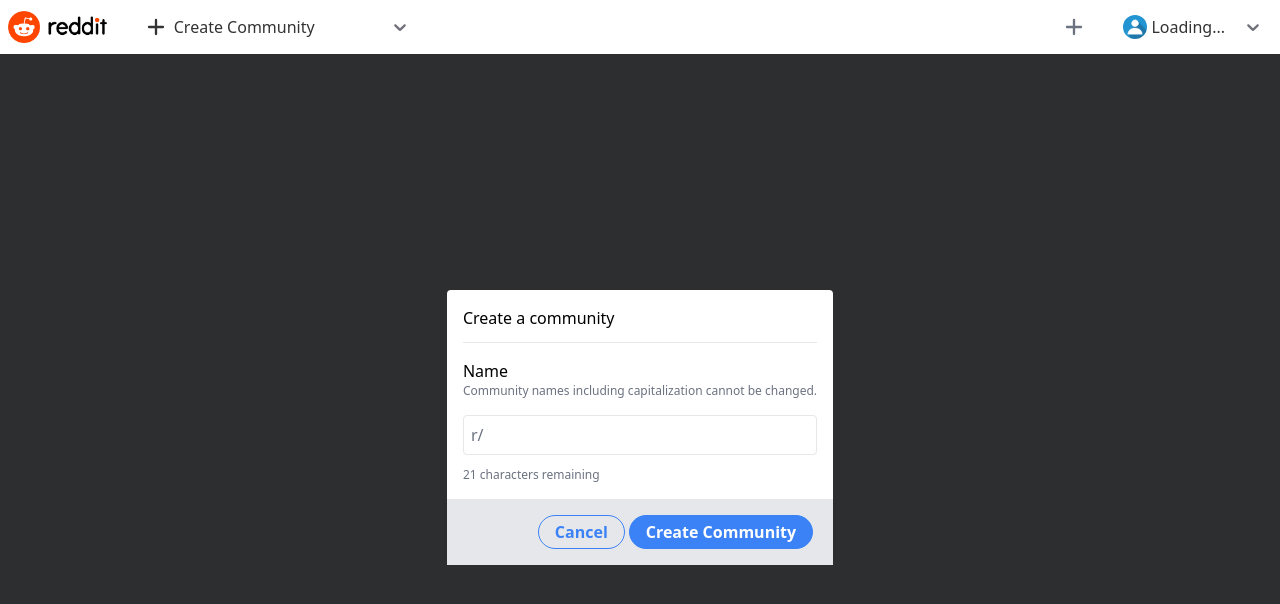
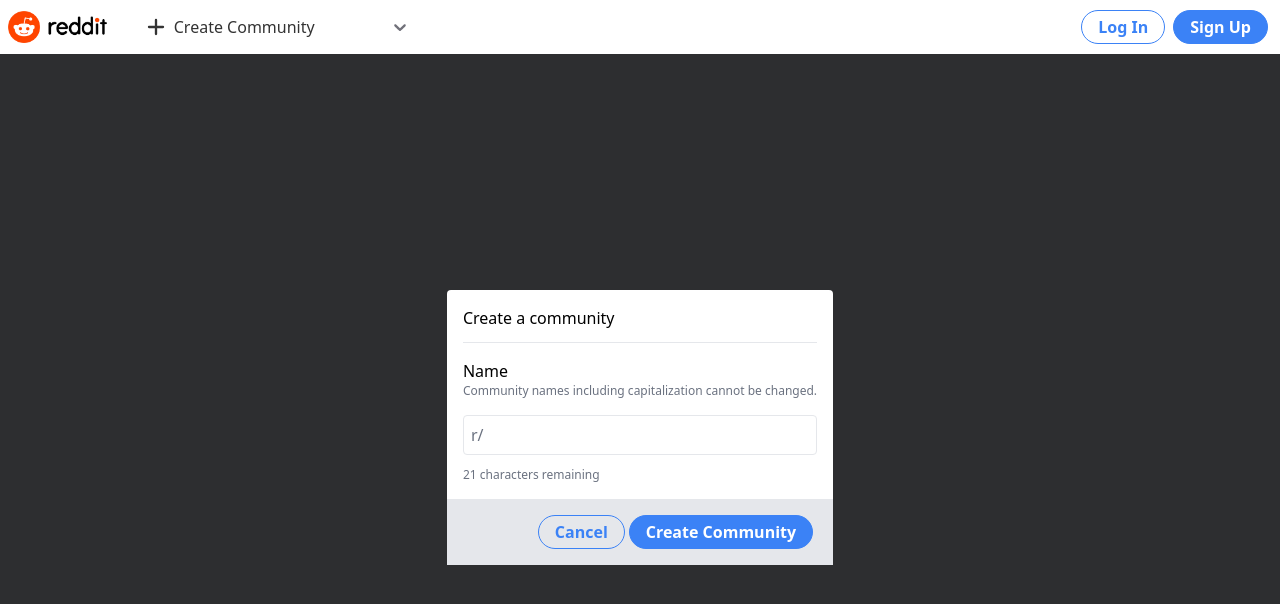
Before and after one commit to alejandrodriguez/redditclone, a React (Create React App) app: page /createcommunity in a window 1280 px wide. Shown: the top 604 px of the page. Built offline with nearby package versions, Linux system fonts and the light colour scheme; no server answers; the database is empty.

Commit message:
Adding browsing functionality for those not signed in

```diff
--- a/src/App.js
+++ b/src/App.js
@@ -17,9 +17,7 @@ function App() {
 
     useEffect(() => {
         const unsubscribe = onAuthStateChanged(auth, user => {
-            if (!user) {
-                navigate("/signup");
-            } else if (user && !user.displayName) {
+            if (user && !user.displayName) {
                 navigate("/signup/setusername");
             }
             return unsubscribe;
@@ -55,6 +53,7 @@ function App() {
                     voteData: { upvoted: false, downvoted: false }
                 });
             });
+            if (auth.currentUser) {
                 // Retrieve data on which posts have been voted on by user
                 const votedPostsData = [];
                 const votedSnapshot = await getDocs(
@@ -81,6 +80,7 @@ function App() {
                         lPost.voteData.downvoted = votedData.downvoted;
                     }
                 });
+            }
             return loadedPosts;
         }
         retrievePosts()
--- a/src/components/Comment.js
+++ b/src/components/Comment.js
@@ -2,6 +2,7 @@ import React, { useState } from "react";
 import Votes from "./Votes";
 import { auth, db } from "../firebaseConfig";
 import { doc, setDoc, deleteDoc, updateDoc } from "firebase/firestore";
+import { useNavigate } from "react-router-dom";
 
 function Comment(props) {
     const [upvoted, setUpvoted] = useState(props.comment.voteData.upvoted);
@@ -11,7 +12,14 @@ function Comment(props) {
 
     const [voteCount, setVoteCount] = useState(props.comment.votes);
 
+    const navigate = useNavigate();
+
     async function updateVote(voteType) {
+        // Redirect if not signed in
+        if (!auth.currentUser) {
+            navigate("/signup");
+            return;
+        }
         let voteCountCache = voteCount;
         // If removing upvote or downvote, delete comment from votedComments
         if (
--- a/src/components/Comments.js
+++ b/src/components/Comments.js
@@ -24,9 +24,7 @@ function Comments() {
     // Redirect if use is not signed up
     useEffect(() => {
         const unsubscribe = onAuthStateChanged(auth, user => {
-            if (!user) {
-                navigate("/signup");
-            } else if (user && !user.displayName) {
+            if (user && !user.displayName) {
                 navigate("/signup/setusername");
             }
             return unsubscribe;
@@ -51,6 +49,9 @@ function Comments() {
                     )
                 );
                 const retrievedPost = postSnapshot.data();
+                // Set default vote data
+                retrievedPost.voteData = { upvoted: false, downvoted: false };
+                if (auth.currentUser) {
                     const voteData = await getDoc(
                         doc(
                             db,
@@ -62,9 +63,7 @@ function Comments() {
                     );
                     if (voteData.exists) {
                         retrievedPost.voteData = voteData.data();
-                } else {
-                    retrievedPost.voteData.upvoted = false;
-                    retrievedPost.voteData.downvoted = false;
+                    }
                 }
                 setPost(retrievedPost);
                 setRenderPost(true);
@@ -104,6 +103,7 @@ function Comments() {
                     voteData: { upvoted: false, downvoted: false }
                 });
             });
+            if (auth.currentUser) {
                 // Retrieve data on which comments have been voted on by user
                 const votedCommentsData = [];
                 const votedSnapshot = await getDocs(
@@ -129,6 +129,7 @@ function Comments() {
                         lComment.voteData = votedData;
                     }
                 });
+            }
             return loadedComments;
         }
         retrieveComments()
@@ -142,6 +143,10 @@ function Comments() {
 
     async function submitComment(e) {
         e.preventDefault();
+        if (!auth.currentUser) {
+            navigate("/signup");
+            return;
+        }
         if (!commentToBeSubmitted) {
             return;
         }
@@ -232,10 +237,8 @@ function Comments() {
                     <div className="bg-white max-w-[1000px] m-auto">
                         <div className="px-8 py-4">
                             <p className="text-sm">
-                                Comment as{" "}
-                                {auth.currentUser
-                                    ? auth.currentUser.displayName
-                                    : ""}
+                                {auth.currentUser &&
+                                    `Comment as ${auth.currentUser.displayName}`}
                             </p>
                             <form className="flex flex-col gap-1">
                                 <textarea
--- a/src/components/Navbar.js
+++ b/src/components/Navbar.js
@@ -1,6 +1,6 @@
 import React, { useState, useEffect } from "react";
 import { Link } from "react-router-dom";
-import { db } from "../firebaseConfig";
+import { db, auth } from "../firebaseConfig";
 import { getDocs, collection } from "firebase/firestore";
 import logo from "../img/logo-navbar.png";
 import logonotext from "../img/logo-navbar-no-text.png";
@@ -86,7 +86,7 @@ function Navbar() {
     }, []);
 
     return (
-        <nav className="flex items-center gap-6 bg-white w-full p-2">
+        <nav className="Navbar flex items-center gap-6 bg-white w-full p-2">
             <Link to="/">
                 <img
                     src={logo}
@@ -100,6 +100,7 @@ function Navbar() {
                 />
             </Link>
             <PageSelect options={subredditOptions} />
+            {auth.currentUser && (
                 <Link
                     to="/createpost"
                     className="hover:bg-gray-300 hover:text-gray-600 rounded text-gray-500 ml-auto"
@@ -121,7 +122,25 @@ function Navbar() {
                         </svg>
                     </abbr>
                 </Link>
+            )}
+            {auth.currentUser ? (
                 <ProfileSelect />
+            ) : (
+                <div className="flex gap-1 ml-auto">
+                    <Link
+                        to="/login"
+                        className="navBtn text-blue-500 border-blue-500 min-w-max"
+                    >
+                        Log In
+                    </Link>
+                    <Link
+                        to="/signup"
+                        className="navBtn text-white border-blue-500 bg-blue-500 min-w-max"
+                    >
+                        Sign Up
+                    </Link>
+                </div>
+            )}
         </nav>
     );
 }
--- a/src/components/Post.js
+++ b/src/components/Post.js
@@ -1,6 +1,6 @@
 import React, { useState } from "react";
 import Votes from "./Votes";
-import { Link } from "react-router-dom";
+import { Link, useNavigate } from "react-router-dom";
 import { auth, db } from "../firebaseConfig";
 import { doc, setDoc, deleteDoc, updateDoc } from "firebase/firestore";
 
@@ -14,7 +14,13 @@ function Post(props) {
         props.comments ? false : props.post.spoiler || props.post.NSFW
     );
 
+    const navigate = useNavigate();
+
     async function updateVote(voteType) {
+        if (!auth.currentUser) {
+            navigate("/signup");
+            return;
+        }
         let voteCountCache = voteCount;
         // If removing upvote or downvote, delete post from votedPosts
         if (
--- a/src/index.css
+++ b/src/index.css
@@ -18,7 +18,8 @@ body {
 
 .CreatePost button,
 .CreateCommunity button,
-.Comments button {
+.Comments button,
+.navBtn {
     @apply border-1 rounded-3xl px-4 py-1 mr-1 font-bold hover:opacity-90;
 }
 
```
Lines whose indentation alone changed are shown as unchanged.
